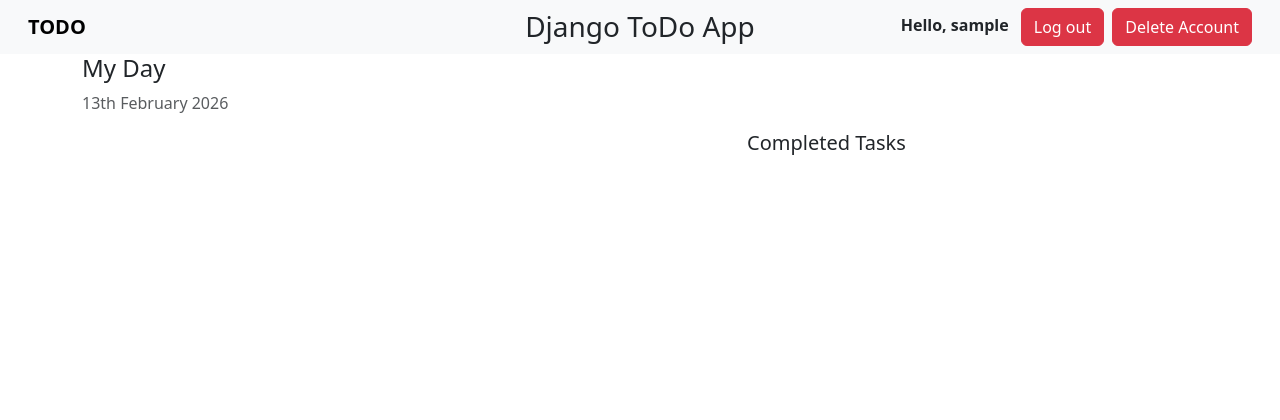
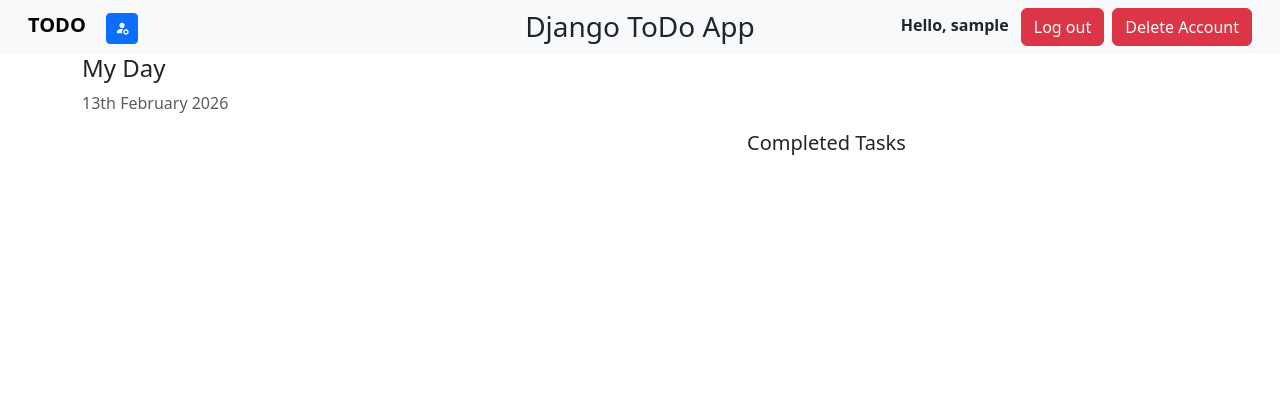
Before and after one commit to CodeCrafter-droid/django-todolist, a Django app: page /home in a window 1280 px wide. Shown: the top 420 px of the page. Run offline with Django 5.2, Linux system fonts and the light colour scheme; the visitor is signed in with stand-in values (Sample User, id 1); data that the repository does not hold is empty; parts of the project's set-up code (start-up, migrations or seed data) failed here and were passed over.

Commit message:
added admin button in superuser account

```diff
--- a/core/admin.py
+++ b/core/admin.py
@@ -1,4 +1,8 @@
 from django.contrib import admin
 from .models import *
+from django.urls import reverse
 # Register your models here.
+
 admin.site.register(taskdata)
+
+admin.site.site_url = "/home"
--- a/templates/home.html
+++ b/templates/home.html
@@ -10,10 +10,10 @@
     <!-- Bootstrap -->
      <link rel="icon" type="image/x-icon" href="{% static 'favicon-bl-dk.ico' %}">
     <link href="https://cdn.jsdelivr.net/npm/bootstrap@5.3.0-alpha1/dist/css/bootstrap.min.css" rel="stylesheet" integrity="sha384-GLhlTQ8iRABdZLl6O3oVMWSktQOp6b7In1Zl3/Jr59b6EGGoI1aFkw7cmDA6j6gD" crossorigin="anonymous">
+    <link rel="stylesheet" href="https://cdn.jsdelivr.net/npm/bootstrap-icons@1.11.3/font/bootstrap-icons.css">
     <script src="https://cdn.jsdelivr.net/npm/bootstrap@5.3.0-alpha1/dist/js/bootstrap.bundle.min.js" integrity="sha384-w76AqPfDkMBDXo30jS1Sgez6pr3x5MlQ1ZAGC+nuZB+EYdgRZgiwxhTBTkF7CXvN" crossorigin="anonymous"></script>
     <!-- Font Awesome Icons -->
-    <link rel="stylesheet" href="https://cdnjs.cloudflare.com/ajax/libs/font-awesome/4.7.0/css/font-awesome.min.css">
-
+    <link rel="stylesheet" href="https://cdnjs.cloudflare.com/ajax/libs/font-awesome/6.5.1/css/all.min.css">
     <style>
         .form-control{
         padding: 1.375rem .75rem !important;
@@ -34,10 +34,18 @@
 {% endif %} -->
     <nav class="navbar navbar-light bg-light px-3">
     <div class="container-fluid">
-
         <!-- Left -->
         <div class="col-4 text-start">
         <a class="navbar-brand fw-bold" href="#">TODO</a>
+        {% if user.is_superuser %}
+            <span class="d-block d-md-inline me-md-2 mb-1 mb-md-0 fw-semibold">
+            <form action="{% url 'admin:index' %}" method="get" style="display:inline;">
+            <button type="submit" class="btn btn-primary btn-sm">
+                <i class="bi bi-person-fill-gear"></i>
+            </button>
+        </form>
+        </span>
+        {% endif %}
         </div>
 
         <!-- Center -->
--- a/todolist/settings.py
+++ b/todolist/settings.py
@@ -143,5 +143,5 @@ LOGIN_URL = 'signup_login'
 LOGIN_REDIRECT_URL = 'home'
 LOGOUT_REDIRECT_URL = 'signup_login'
 
-SESSION_COOKIE_AGE = 60 * 60 * 24 # 1 day
+SESSION_COOKIE_AGE = 60 * 60 # 1 day
 SESSION_SAVE_EVERY_REQUEST = True
```
Lines whose indentation alone changed are shown as unchanged.
